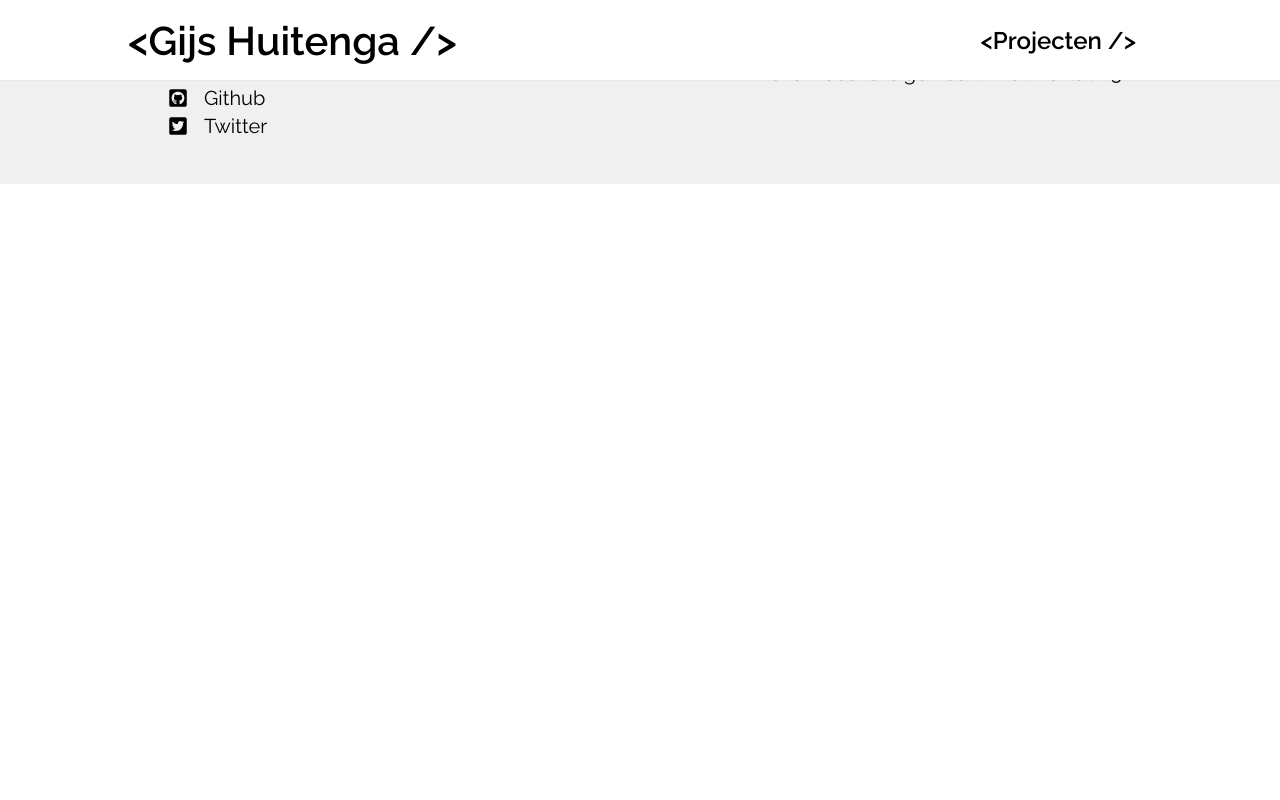
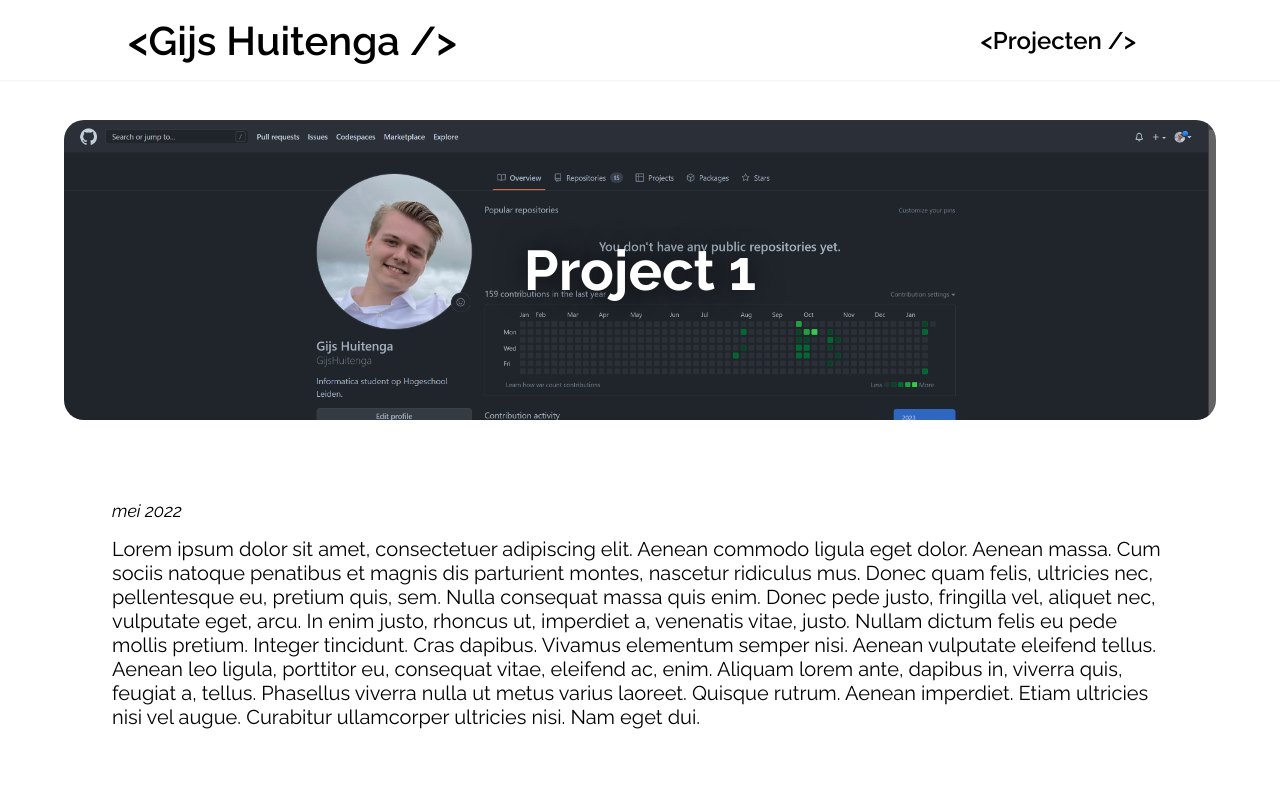
Before and after one commit to GijsHuitenga/nextjs-portfolio-v1, a Next.js app: page /projects/project-1 in a window 1280 px wide. Shown: the top 800 px of the page. Built offline with nearby package versions, Linux system fonts and the light colour scheme.

Commit message:
v0.1.4.2 - Added the project detail page and styled it

```diff
--- /dev/null
+++ b/components/projects/project-detail/project-content.js
@@ -0,0 +1,25 @@
+
+import classes from '@/styles/projects/project-detail/project-content.module.css';
+
+export default function ProjectContent(props) {
+
+  const { date, text } = props;
+
+  const humanReadableDate = new Date(date).toLocaleDateString('nl', {
+    month: 'long',
+    year: 'numeric'
+  });
+
+  return (
+    <section className={classes.content}>
+      <div className={classes.date}>
+        <time>{ humanReadableDate }</time>
+      </div>
+      <div className={classes.text}>
+        <p>
+          { text }
+        </p>
+      </div>
+    </section>
+  );
+}
--- /dev/null
+++ b/components/projects/project-detail/project-hero.js
@@ -0,0 +1,25 @@
+
+import classes from '@/styles/projects/project-detail/project-hero.module.css';
+
+import Image from 'next/image';
+
+export default function ProjectHero(props) {
+
+  const { title, image } = props;
+
+  return (
+    <section className={classes.hero}>
+      <div className={classes.image}>
+        <Image
+          src={'/' + image}
+          alt={title}
+          fill
+        />
+      </div>
+      <div className={classes.overlay}></div>
+      <div className={classes.title}>
+        <h1>{ title }</h1>
+      </div>
+    </section>
+  );
+}
--- a/components/projects/project-item.js
+++ b/components/projects/project-item.js
@@ -6,14 +6,14 @@ import Link from "next/link";
 
 export default function ProjectItem(props) {
 
-  const { id, title, description, date, image } = props;
+  const { title, slug, description, date, image } = props;
 
   const humanReadableDate = new Date(date).toLocaleDateString('nl', {
     month: 'long',
     year: 'numeric'
   });
 
-  const projectLink = `/project/${id}`;
+  const projectLink = `/projects/${slug}`;
 
   return (
     <li className={classes.project}>
--- a/dummy-data.js
+++ b/dummy-data.js
@@ -3,32 +3,44 @@ const DUMMY_PROJECTS = [
   {
     id: 'p01',
     title: 'Project 1',
+    slug: 'project-1',
     description:
       'Lorem ipsum dolor sit amet, consectetuer adipiscing elit. Aenean commodo ligula eget dolor. Aenean massa. Cum sociis natoque penatibus et magnis dis parturient montes, nascetur ridiculus mus.',
+    text:
+      'Lorem ipsum dolor sit amet, consectetuer adipiscing elit. Aenean commodo ligula eget dolor. Aenean massa. Cum sociis natoque penatibus et magnis dis parturient montes, nascetur ridiculus mus. Donec quam felis, ultricies nec, pellentesque eu, pretium quis, sem. Nulla consequat massa quis enim. Donec pede justo, fringilla vel, aliquet nec, vulputate eget, arcu. In enim justo, rhoncus ut, imperdiet a, venenatis vitae, justo. Nullam dictum felis eu pede mollis pretium. Integer tincidunt. Cras dapibus. Vivamus elementum semper nisi. Aenean vulputate eleifend tellus. Aenean leo ligula, porttitor eu, consequat vitae, eleifend ac, enim. Aliquam lorem ante, dapibus in, viverra quis, feugiat a, tellus. Phasellus viverra nulla ut metus varius laoreet. Quisque rutrum. Aenean imperdiet. Etiam ultricies nisi vel augue. Curabitur ullamcorper ultricies nisi. Nam eget dui.',
     date: '2022-05',
     image: 'images/projects/project01.png',
   },
   {
     id: 'p02',
     title: 'Project 2',
+    slug: 'project-2',
     description:
       'Lorem ipsum dolor sit amet, consectetuer adipiscing elit. Aenean commodo ligula eget dolor. Aenean massa. Cum sociis natoque penatibus et magnis dis parturient montes, nascetur ridiculus mus.',
+    text:
+      'Lorem ipsum dolor sit amet, consectetuer adipiscing elit. Aenean commodo ligula eget dolor. Aenean massa. Cum sociis natoque penatibus et magnis dis parturient montes, nascetur ridiculus mus. Donec quam felis, ultricies nec, pellentesque eu, pretium quis, sem. Nulla consequat massa quis enim. Donec pede justo, fringilla vel, aliquet nec, vulputate eget, arcu. In enim justo, rhoncus ut, imperdiet a, venenatis vitae, justo. Nullam dictum felis eu pede mollis pretium. Integer tincidunt. Cras dapibus. Vivamus elementum semper nisi. Aenean vulputate eleifend tellus. Aenean leo ligula, porttitor eu, consequat vitae, eleifend ac, enim. Aliquam lorem ante, dapibus in, viverra quis, feugiat a, tellus. Phasellus viverra nulla ut metus varius laoreet. Quisque rutrum. Aenean imperdiet. Etiam ultricies nisi vel augue. Curabitur ullamcorper ultricies nisi. Nam eget dui.',
     date: '2021-05',
     image: 'images/projects/project01.png',
   },
   {
     id: 'p03',
     title: 'Project 3',
+    slug: 'project-3',
     description:
       'Lorem ipsum dolor sit amet, consectetuer adipiscing elit. Aenean commodo ligula eget dolor. Aenean massa. Cum sociis natoque penatibus et magnis dis parturient montes, nascetur ridiculus mus.',
+    text:
+      'Lorem ipsum dolor sit amet, consectetuer adipiscing elit. Aenean commodo ligula eget dolor. Aenean massa. Cum sociis natoque penatibus et magnis dis parturient montes, nascetur ridiculus mus. Donec quam felis, ultricies nec, pellentesque eu, pretium quis, sem. Nulla consequat massa quis enim. Donec pede justo, fringilla vel, aliquet nec, vulputate eget, arcu. In enim justo, rhoncus ut, imperdiet a, venenatis vitae, justo. Nullam dictum felis eu pede mollis pretium. Integer tincidunt. Cras dapibus. Vivamus elementum semper nisi. Aenean vulputate eleifend tellus. Aenean leo ligula, porttitor eu, consequat vitae, eleifend ac, enim. Aliquam lorem ante, dapibus in, viverra quis, feugiat a, tellus. Phasellus viverra nulla ut metus varius laoreet. Quisque rutrum. Aenean imperdiet. Etiam ultricies nisi vel augue. Curabitur ullamcorper ultricies nisi. Nam eget dui.',
     date: '2021-08',
     image: 'images/projects/project01.png',
   },
   {
     id: 'p04',
     title: 'Project 4',
+    slug: 'project-4',
     description:
       'Lorem ipsum dolor sit amet, consectetuer adipiscing elit. Aenean commodo ligula eget dolor. Aenean massa. Cum sociis natoque penatibus et magnis dis parturient montes, nascetur ridiculus mus.',
+    text:
+      'Lorem ipsum dolor sit amet, consectetuer adipiscing elit. Aenean commodo ligula eget dolor. Aenean massa. Cum sociis natoque penatibus et magnis dis parturient montes, nascetur ridiculus mus. Donec quam felis, ultricies nec, pellentesque eu, pretium quis, sem. Nulla consequat massa quis enim. Donec pede justo, fringilla vel, aliquet nec, vulputate eget, arcu. In enim justo, rhoncus ut, imperdiet a, venenatis vitae, justo. Nullam dictum felis eu pede mollis pretium. Integer tincidunt. Cras dapibus. Vivamus elementum semper nisi. Aenean vulputate eleifend tellus. Aenean leo ligula, porttitor eu, consequat vitae, eleifend ac, enim. Aliquam lorem ante, dapibus in, viverra quis, feugiat a, tellus. Phasellus viverra nulla ut metus varius laoreet. Quisque rutrum. Aenean imperdiet. Etiam ultricies nisi vel augue. Curabitur ullamcorper ultricies nisi. Nam eget dui.',
     date: '2022-01',
     image: 'images/projects/project01.png',
   },
@@ -53,6 +65,6 @@ export function getAllProjects() {
 //   return filteredEvents;
 // }
 
-export function getProjectById(id) {
-  return DUMMY_PROJECTS.find((event) => event.id === id);
+export function getProjectBySlug(slug) {
+  return DUMMY_PROJECTS.find((project) => project.slug === slug);
 }
--- a/pages/projects/[id].js
+++ /dev/null
@@ -1,6 +0,0 @@
-
-export default function ProjectPage() {
-  return (
-    <div>All Projects page</div>
-  );
-}
--- /dev/null
+++ b/pages/projects/[slug].js
@@ -0,0 +1,48 @@
+
+import { useRouter } from 'next/router';
+import { Fragment } from 'react';
+
+import { getProjectBySlug } from '@/dummy-data';
+import Container from '@/components/layout/container';
+import ProjectHero from '@/components/projects/project-detail/project-hero';
+import ProjectContent from '@/components/projects/project-detail/project-content';
+
+export default function ProjectPage() {
+
+  const router = useRouter();
+  const projectSlug = router.query.slug;
+  const project = getProjectBySlug(projectSlug);
+
+  if (!project) {
+    return (
+      <p
+        style={
+          {
+            width: '100%',
+            height: '85vh',
+            'padding-top': '12.5rem',
+            'padding-bottom': '12.5rem',
+            'text-align': 'center'
+          }
+        }
+      >
+        Sorry, het project dat u zoekt bestaat helaas niet.
+      </p>
+    );
+  }
+
+  return (
+    <Fragment>
+      <Container>
+        <ProjectHero
+          title={project.title}
+          image={project.image}
+        />
+        <ProjectContent
+          date={project.date}
+          text={project.text}
+        />
+      </Container>
+    </Fragment>
+  );
+}
--- /dev/null
+++ b/styles/projects/project-detail/project-content.module.css
@@ -0,0 +1,10 @@
+
+.content {
+  margin: 5rem 3rem 7.5rem 3rem;
+}
+
+.date {
+  font-size: 1.1rem;
+  font-style: italic;
+  margin-bottom: 1rem;
+}
--- /dev/null
+++ b/styles/projects/project-detail/project-hero.module.css
@@ -0,0 +1,45 @@
+
+.hero {
+  width: 100%;
+  height: 300px;
+  overflow: hidden;
+  border-radius: 20px;
+  position: relative;
+}
+
+.image {
+  width: 100%;
+  height: 100%;
+  position: relative;
+}
+
+.image img {
+  object-fit: cover;
+  object-position: top;
+}
+
+.overlay {
+  width: 100%;
+  height: 100%;
+  background-color: var(--color-black-5);
+  position: absolute;
+  top: 0;
+  left: 0;
+}
+
+.title {
+  width: 100%;
+  height: 100%;
+  position: absolute;
+  top: 0;
+  left: 0;
+  display: flex;
+  justify-content: center;
+  align-items: center;
+}
+
+.title h1 {
+  color: var(--color-white);
+  font-size: 3.5rem;
+  text-shadow: 0px 0px 30px rgba(0,0,0,0.75);
+}
```
Also changed, not shown: components/projects/projects-list.js (+7 -7 lines).
